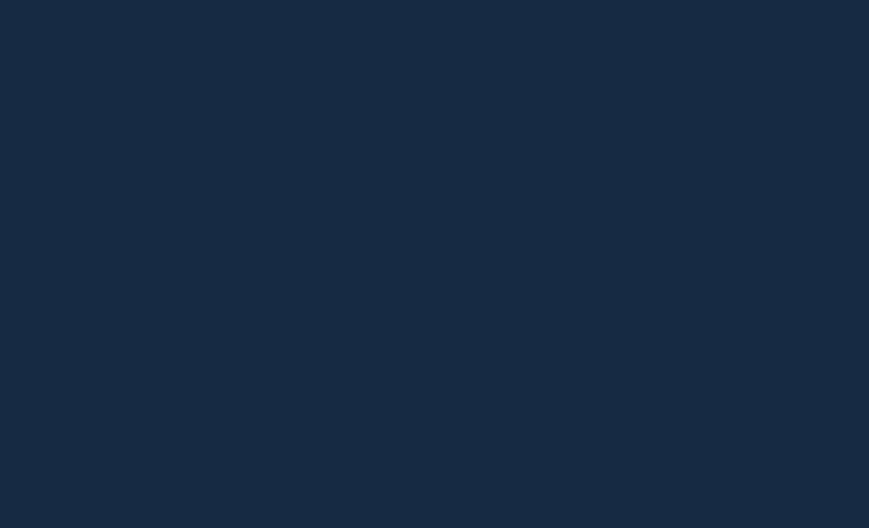
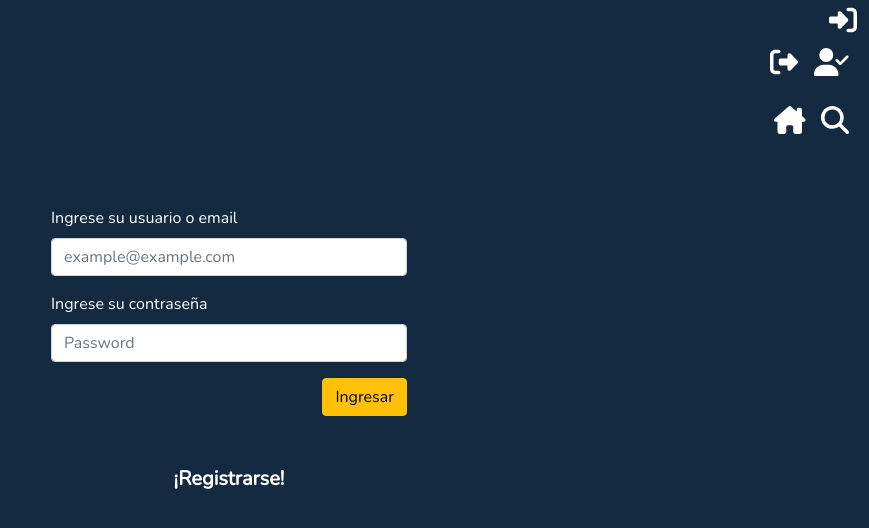
Before and after one commit to alanchibilisco/movieapp, a React (Create React App) app: page /Login in a window 1280 px wide. Shown: the top 528 px of the page, without its empty margins (411-1280 px from the left). Built offline with nearby package versions, Linux system fonts and the light colour scheme.

Commit message:
se completo el maquetado basico

```diff
--- a/src/App.js
+++ b/src/App.js
@@ -6,12 +6,14 @@ import ListFilms from './components/ListFilms';
 import Login from './components/Login';
 import CreateAcc from './components/CreateAcc';
 import Film from './components/Film';
+import LogBar from './components/LogBar';
 function App() {
 
   return (
     <div className="">
       <BrowserRouter>
       <main>
+      <LogBar></LogBar>
         <Routes>
           <Route exact path='/' element={<Index></Index>}></Route>
           <Route exact path='/ListFilms' element={<ListFilms></ListFilms>}></Route>
--- a/src/components/CardFilm.jsx
+++ b/src/components/CardFilm.jsx
@@ -1,13 +1,18 @@
-import React from 'react';
+import React from "react";
+import { Link } from "react-router-dom";
 import logo from "./img/popcorn.png";
 
 const CardFilm = () => {
-    return (
-        <div className='container border border-2 border-white my-2'>
-            <img src={logo} alt="" width='100%' />
-            <h6 className='text-white text-end'>Titulo</h6>
-        </div>
-    );
+  return (
+    <div className="border border-2 border-white my-2">
+      <Link to="/Film" className="text-decoration-none">
+        <img src={logo} alt="" width="100%" />
+        <h6 className="text-white text-end">
+          The Lord Of Rings the two towers
+        </h6>
+      </Link>
+    </div>
+  );
 };
 
 export default CardFilm;
--- a/src/components/CreateAcc.jsx
+++ b/src/components/CreateAcc.jsx
@@ -1,11 +1,77 @@
-import React from 'react';
+import React from "react";
+import { Col, Container, Form, Row } from "react-bootstrap";
+import { FontAwesomeIcon } from "@fortawesome/react-fontawesome";
+import {
+  faHouseChimney,
+  faMagnifyingGlass,
+} from "@fortawesome/free-solid-svg-icons";
+import { Link } from "react-router-dom";
+const CreateAcc = () => {
 
-const CreateAcc = () => {
-    return (
-        <div>
-
-        </div>
-    );
+    const handleSubmit = (e) => {
+        e.preventDefault();
+        console.log("desde submit");
+      };
+  return (
+    <div className="text-white">
+      <div className="fs-3 text-end container-fluid mt-3">
+        <Link to="/">
+          <FontAwesomeIcon icon={faHouseChimney} className="mx-2 text-white" />
+        </Link>
+        <Link to="/ListFilms">
+          <FontAwesomeIcon
+            icon={faMagnifyingGlass}
+            className="mx-2 text-white"
+          />
+        </Link>
+      </div>
+      <Container>
+        <Row>
+          <Col xs={12} md={2} lg={4}></Col>
+          <Col xs={12} md={8} lg={4} className="my-5">
+            <Form onSubmit={handleSubmit}>
+              <Form.Group className="my-3">
+                <Form.Label htmlFor="inputUser">
+                  Ingrese su usuario o email
+                </Form.Label>
+                <Form.Control
+                  placeholder="example@example.com"
+                  type="email"
+                  required
+                  id="inputUser"
+                ></Form.Control>
+              </Form.Group>
+              <Form.Group className="my-3">
+                <Form.Label htmlFor="inputPass">
+                  Ingrese su contraseña
+                </Form.Label>
+                <Form.Control
+                  placeholder="Password"
+                  type="password"
+                  required
+                  minLength={8}
+                  maxLength={16}
+                  id="inputPass"
+                ></Form.Control>
+              </Form.Group>
+              <div className="text-end">
+                <button className="btn btn-warning">Registrarse</button>
+              </div>
+            </Form>
+          </Col>
+          <Col xs={12} md={2} lg={4}></Col>
+        </Row>
+      </Container>
+      <div className="text-center">
+        <Link
+          to="/Login"
+          className="text-decoration-none text-white fw-bold fs-5"
+        >
+          ¡LogIn!
+        </Link>
+      </div>
+    </div>
+  );
 };
 
 export default CreateAcc;
--- a/src/components/Index.jsx
+++ b/src/components/Index.jsx
@@ -6,6 +6,7 @@ import {
 import React from "react";
 import logo from "./img/popcorn.png";
 import { Link } from "react-router-dom";
+import LogBar from "./LogBar";
 const Index = () => {
   return (
     <div>
@@ -22,12 +23,13 @@ const Index = () => {
             className="mx-2 text-white"
           />
         </Link>
+        {/* <LogBar></LogBar> */}
       </div>
       <div className="text-center">
         <img src={logo} alt="logo pop corn" className="logo-app" />
       </div>
       <div className="text-center text-warning">
-        <h1>MoviePop!</h1>
+        <h1 className="fw-bold">MoviePop!</h1>
       </div>
     </div>
   );
--- /dev/null
+++ b/src/components/LogBar.jsx
@@ -0,0 +1,24 @@
+import React from "react";
+import { Link } from "react-router-dom";
+import { FontAwesomeIcon } from "@fortawesome/react-fontawesome";
+import {
+  faRightToBracket,
+  faRightFromBracket,
+  faUserCheck,
+} from "@fortawesome/free-solid-svg-icons";
+
+const LogBar = () => {
+  return (
+    <div className="container-fluid text-end fs-3">
+      <Link to="/Login" className="text-decoration-none text-white">
+        <FontAwesomeIcon icon={faRightToBracket} />
+      </Link>
+      <div className="text-end text-white">
+          <FontAwesomeIcon icon={faRightFromBracket} className='mx-2'/>
+          <FontAwesomeIcon icon={faUserCheck} className='mx-2'/>
+      </div>
+    </div>
+  );
+};
+
+export default LogBar;
--- a/src/components/Login.jsx
+++ b/src/components/Login.jsx
@@ -1,11 +1,76 @@
-import React from 'react';
-
+import React from "react";
+import { Col, Container, Form, Row } from "react-bootstrap";
+import { FontAwesomeIcon } from "@fortawesome/react-fontawesome";
+import {
+  faHouseChimney,
+  faMagnifyingGlass,
+} from "@fortawesome/free-solid-svg-icons";
+import { Link } from "react-router-dom";
 const Login = () => {
-    return (
-        <div>
-
-        </div>
-    );
+  const handleSubmit = (e) => {
+    e.preventDefault();
+    console.log("desde submit");
+  };
+  return (
+    <div className="text-white">
+      <div className="fs-3 text-end container-fluid mt-3">
+        <Link to="/">
+          <FontAwesomeIcon icon={faHouseChimney} className="mx-2 text-white" />
+        </Link>
+        <Link to="/ListFilms">
+          <FontAwesomeIcon
+            icon={faMagnifyingGlass}
+            className="mx-2 text-white"
+          />
+        </Link>
+      </div>
+      <Container>
+        <Row>
+          <Col xs={12} md={2} lg={4}></Col>
+          <Col xs={12} md={8} lg={4} className="my-5">
+            <Form onSubmit={handleSubmit}>
+              <Form.Group className="my-3">
+                <Form.Label htmlFor="inputUser">
+                  Ingrese su usuario o email
+                </Form.Label>
+                <Form.Control
+                  placeholder="example@example.com"
+                  type="email"
+                  required
+                  id="inputUser"
+                ></Form.Control>
+              </Form.Group>
+              <Form.Group className="my-3">
+                <Form.Label htmlFor="inputPass">
+                  Ingrese su contraseña
+                </Form.Label>
+                <Form.Control
+                  placeholder="Password"
+                  type="password"
+                  required
+                  minLength={8}
+                  maxLength={16}
+                  id="inputPass"
+                ></Form.Control>
+              </Form.Group>
+              <div className="text-end">
+                <button className="btn btn-warning">Ingresar</button>
+              </div>
+            </Form>
+          </Col>
+          <Col xs={12} md={2} lg={4}></Col>
+        </Row>
+      </Container>
+      <div className="text-center">
+        <Link
+          to="/CreateAccount"
+          className="text-decoration-none text-white fw-bold fs-5"
+        >
+          ¡Registrarse!
+        </Link>
+      </div>
+    </div>
+  );
 };
 
 export default Login;
```
Also changed, not shown: src/components/Film.jsx (+19 -8 lines), src/components/ListFilms.jsx (+17 -6 lines).
